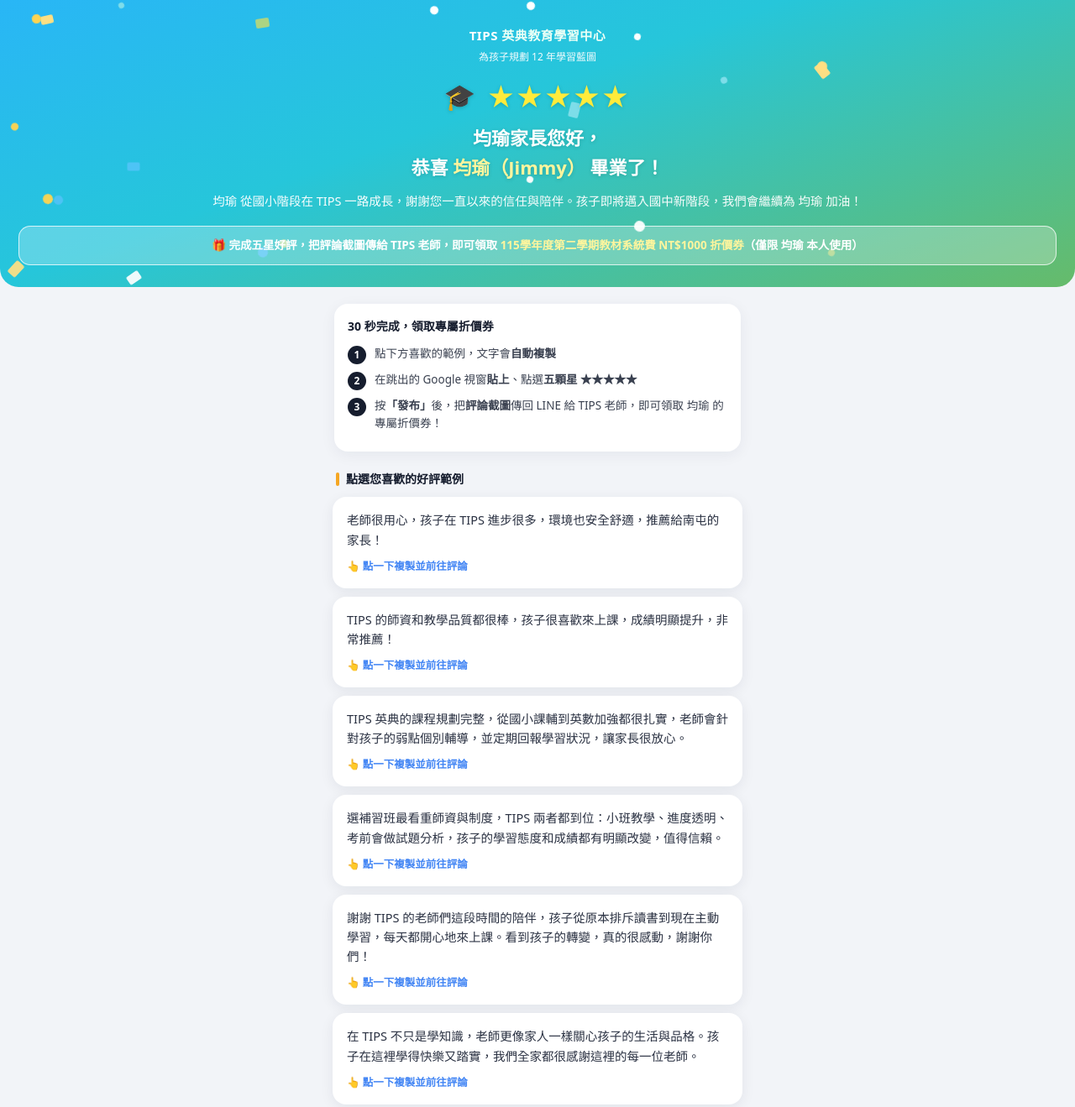
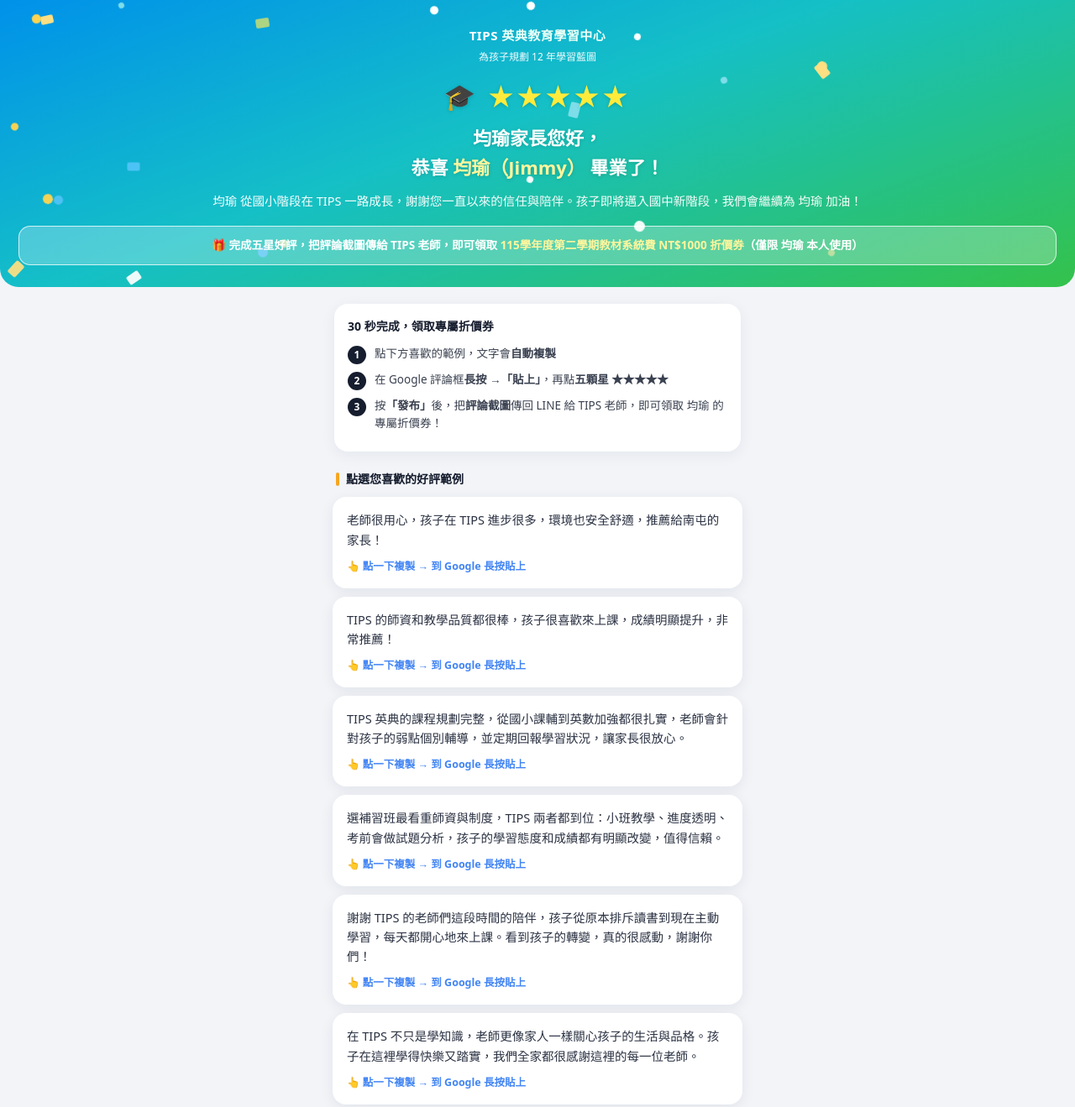
Before and after one commit to williamluteach-star/tipsedu-website, a plain HTML site: page review/grad-jimmy.html in a window 1280 px wide. Shown: the top 1319 px of the page at 84% size. Drawn offline with Linux system fonts and the light colour scheme.

Commit message:
Add files via upload

```diff
--- a/review/grad-jimmy.html
+++ b/review/grad-jimmy.html
@@ -58,7 +58,7 @@ body{margin:0;font-family:"PingFang TC","Noto Sans TC","Microsoft JhengHei",syst
 .note{font-size:12px;color:#9AA3B2;text-align:center;margin-top:10px}
 /* ===== 畢業頁清新喜氣版（body.fest）天藍→嫩綠 + 落下紙花動畫 ===== */
 .fest .hero{position:relative;overflow:hidden;
-  background:linear-gradient(160deg,#29B6F6 0%, #26C6DA 42%, #66BB6A 100%);}
+  background:linear-gradient(160deg,#0091EA 0%, #15C0C6 45%, #34C24B 100%);}
 .fest .hero > *:not(.confetti){position:relative;z-index:2}
 .confetti{position:absolute;inset:0;z-index:1;pointer-events:none;overflow:hidden}
 .confetti i{position:absolute;top:-24px;display:block;opacity:.92;animation:fall linear infinite}
@@ -90,28 +90,28 @@ body{margin:0;font-family:"PingFang TC","Noto Sans TC","Microsoft JhengHei",syst
 <div class="wrap">
 <div class="steps"><h3>30 秒完成，領取專屬折價券</h3>
 <div class="step"><span class="n">1</span><div>點下方喜歡的範例，文字會<b>自動複製</b></div></div>
-<div class="step"><span class="n">2</span><div>在跳出的 Google 視窗<b>貼上</b>、點選<b>五顆星 ★★★★★</b></div></div>
+<div class="step"><span class="n">2</span><div>在 Google 評論框<b>長按 →「貼上」</b>，再點<b>五顆星 ★★★★★</b></div></div>
 <div class="step"><span class="n">3</span><div>按<b>「發布」</b>後，把<b>評論截圖</b>傳回 LINE 給 TIPS 老師，即可領取 均瑜 的專屬折價券！</div></div>
 </div>
 <div class="sec-title">點選您喜歡的好評範例</div>
 <div class="card" onclick='pick("老師很用心，孩子在 TIPS 進步很多，環境也安全舒適，推薦給南屯的家長！")'>
 <div class="ctext">老師很用心，孩子在 TIPS 進步很多，環境也安全舒適，推薦給南屯的家長！</div>
-<div class="tap">👆 點一下複製並前往評論</div></div>
+<div class="tap">👆 點一下複製 → 到 Google 長按貼上</div></div>
 <div class="card" onclick='pick("TIPS 的師資和教學品質都很棒，孩子很喜歡來上課，成績明顯提升，非常推薦！")'>
 <div class="ctext">TIPS 的師資和教學品質都很棒，孩子很喜歡來上課，成績明顯提升，非常推薦！</div>
-<div class="tap">👆 點一下複製並前往評論</div></div>
+<div class="tap">👆 點一下複製 → 到 Google 長按貼上</div></div>
 <div class="card" onclick='pick("TIPS 英典的課程規劃完整，從國小課輔到英數加強都很扎實，老師會針對孩子的弱點個別輔導，並定期回報學習狀況，讓家長很放心。")'>
 <div class="ctext">TIPS 英典的課程規劃完整，從國小課輔到英數加強都很扎實，老師會針對孩子的弱點個別輔導，並定期回報學習狀況，讓家長很放心。</div>
-<div class="tap">👆 點一下複製並前往評論</div></div>
+<div class="tap">👆 點一下複製 → 到 Google 長按貼上</div></div>
 <div class="card" onclick='pick("選補習班最看重師資與制度，TIPS 兩者都到位：小班教學、進度透明、考前會做試題分析，孩子的學習態度和成績都有明顯改變，值得信賴。")'>
 <div class="ctext">選補習班最看重師資與制度，TIPS 兩者都到位：小班教學、進度透明、考前會做試題分析，孩子的學習態度和成績都有明顯改變，值得信賴。</div>
-<div class="tap">👆 點一下複製並前往評論</div></div>
+<div class="tap">👆 點一下複製 → 到 Google 長按貼上</div></div>
 <div class="card" onclick='pick("謝謝 TIPS 的老師們這段時間的陪伴，孩子從原本排斥讀書到現在主動學習，每天都開心地來上課。看到孩子的轉變，真的很感動，謝謝你們！")'>
 <div class="ctext">謝謝 TIPS 的老師們這段時間的陪伴，孩子從原本排斥讀書到現在主動學習，每天都開心地來上課。看到孩子的轉變，真的很感動，謝謝你們！</div>
-<div class="tap">👆 點一下複製並前往評論</div></div>
+<div class="tap">👆 點一下複製 → 到 Google 長按貼上</div></div>
 <div class="card" onclick='pick("在 TIPS 不只是學知識，老師更像家人一樣關心孩子的生活與品格。孩子在這裡學得快樂又踏實，我們全家都很感謝這裡的每一位老師。")'>
 <div class="ctext">在 TIPS 不只是學知識，老師更像家人一樣關心孩子的生活與品格。孩子在這裡學得快樂又踏實，我們全家都很感謝這裡的每一位老師。</div>
-<div class="tap">👆 點一下複製並前往評論</div></div>
+<div class="tap">👆 點一下複製 → 到 Google 長按貼上</div></div>
 <div class="foot">TIPS 英典教育學習中心<br>台中市南屯區中和里黎明路一段295號 · 0905-547839<br><a href="https://www.tips-edu.com">www.tips-edu.com</a></div>
 </div>
 <div id="toast"></div>
@@ -124,7 +124,7 @@ function copyText(s){
 }
 function pick(s){
   copyText(s);
-  toast('✅ 好評已複製！正在開啟 Google，請貼上→點五顆星→送出');
+  toast('✅ 文字已複製！到 Google 評論框「長按 →貼上」，再點五顆星送出');
   setTimeout(function(){ window.open(REVIEW_URL,'_blank'); },700);
 }
 function showCoupon(){document.getElementById('ov').classList.add('show');}
```
